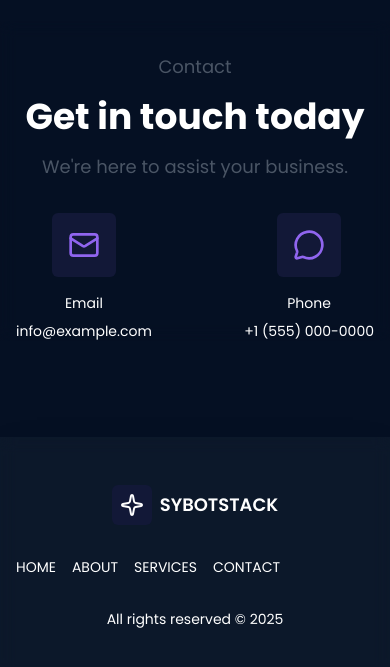
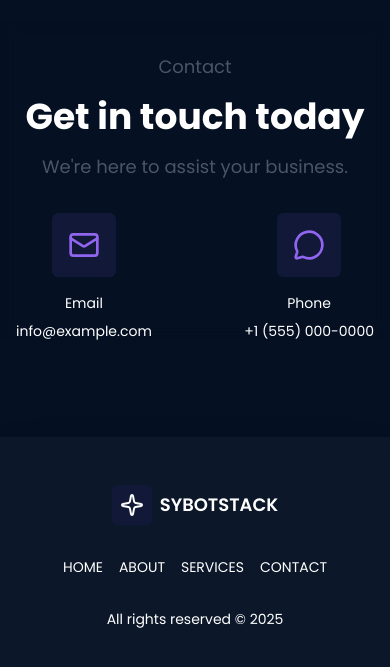
Before and after one commit to yash1759/nextjshomepage, a Next.js app: page / in a window 390 px wide. Shown: the part 6743-7410 px from the top of the page. Built offline with nearby package versions, Linux system fonts and the light colour scheme.

Commit message:
new componrents

```diff
--- a/app/components/Layout/Footer.tsx
+++ b/app/components/Layout/Footer.tsx
@@ -12,7 +12,7 @@ const Footer: React.FC = () => {
                         </div>
                         <p className='text-white text-lg font-semibold '>SYBOTSTACK</p>
                     </div>
-                    <nav className="items-center justify-center my-8 space-x-4 md:space-x-18 text-sm font-light text-white lg:flex">
+                    <nav className="items-center justify-center my-8 space-x-4 md:space-x-18 text-sm font-light text-white flex">
                     {["HOME", "ABOUT", "SERVICES", "CONTACT"].map((item) => (
                         <Link key={item} href="#" className="hover:text-gray-300 transition-colors">{item}</Link>
                     ))}
```
